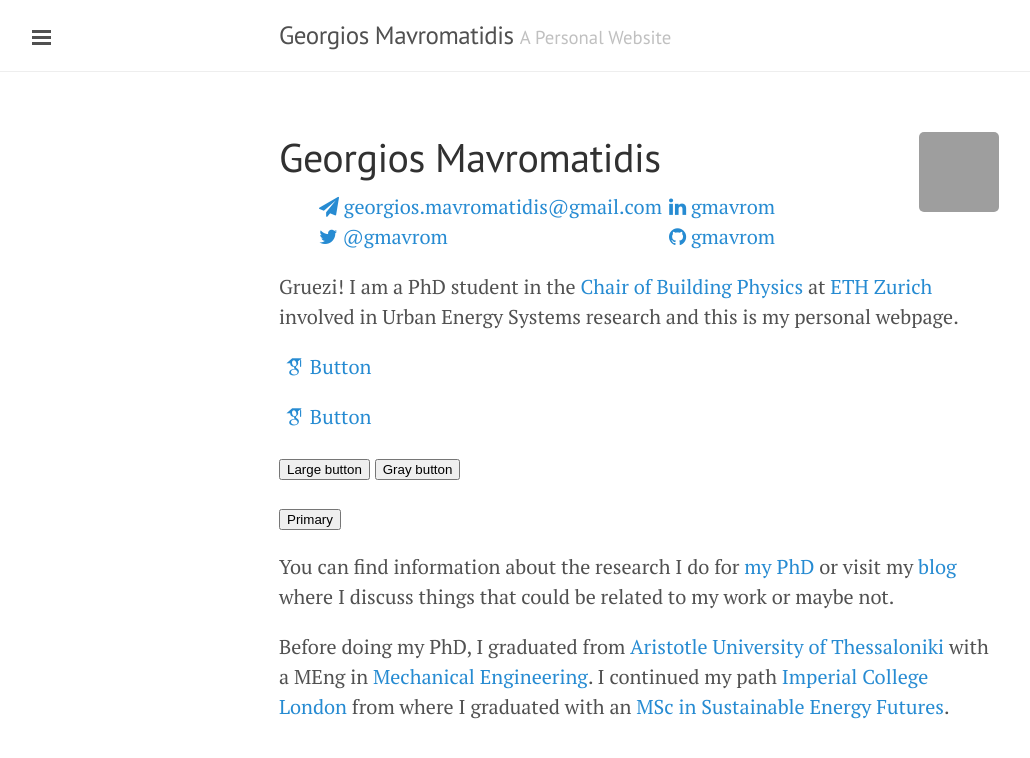
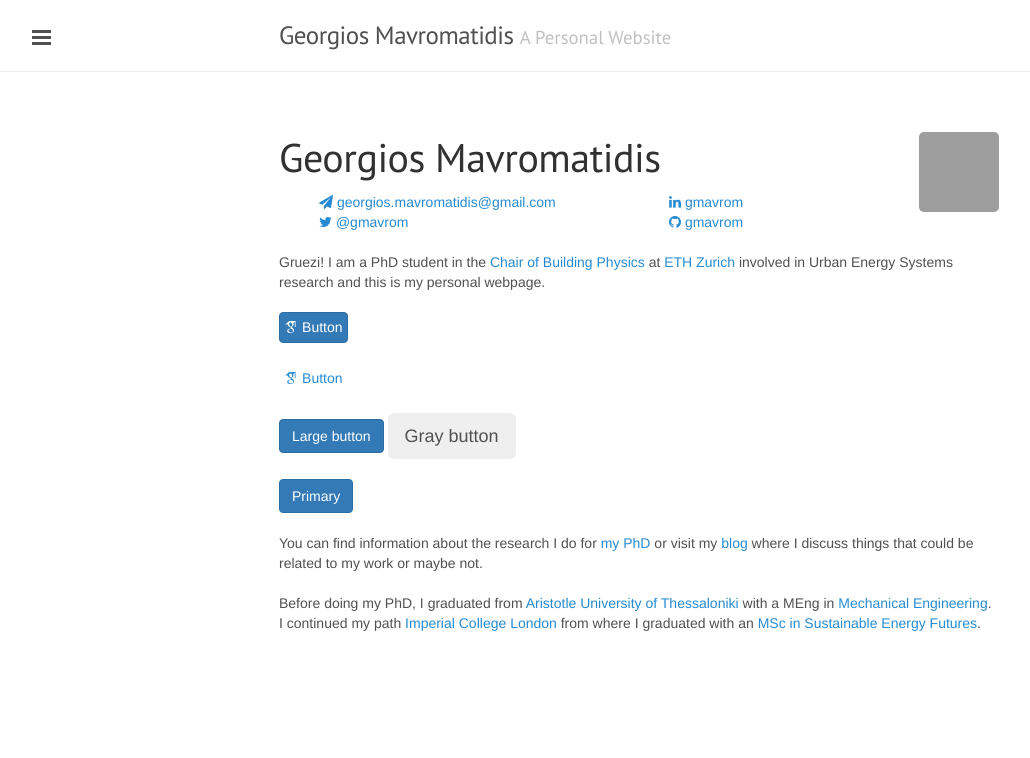
Before and after one commit to gmavrom33/gmavrom.github.io, a Jekyll site: the page built from index.md, in a window 1280 px wide. Shown: the top 758 px of the page, without its empty margins (1-1031 px from the left). Built offline with Jekyll 4.4.1, drawn with Linux system fonts in a browser that asks for light colours; nearby versions of some CDN libraries; some web fonts are replaced; grey boxes are pictures that could not be loaded.

Commit message:
Update head.html

```diff
--- a/_includes/head.html
+++ b/_includes/head.html
@@ -15,7 +15,7 @@
 
   <!-- CSS -->
   <!-- <link rel="stylesheet" href="https://maxcdn.bootstrapcdn.com/bootstrap/4.0.0-beta/css/bootstrap.min.css" integrity="sha384-/Y6pD6FV/Vv2HJnA6t+vslU6fwYXjCFtcEpHbNJ0lyAFsXTsjBbfaDjzALeQsN6M" crossorigin="anonymous">  <!-- <link rel="stylesheet" href="/css/bootstrap.min.css"> -->
-  <!-- <link rel="stylesheet" href="/css/bootstrap.min.css"> -->
+  <link rel="stylesheet" href="/css/bootstrap.css">
   <link rel="stylesheet" href="/public/css/poole.css">
   <link rel="stylesheet" href="/public/css/syntax.css">
   <link rel="stylesheet" href="/public/css/lanyon.css">
```
